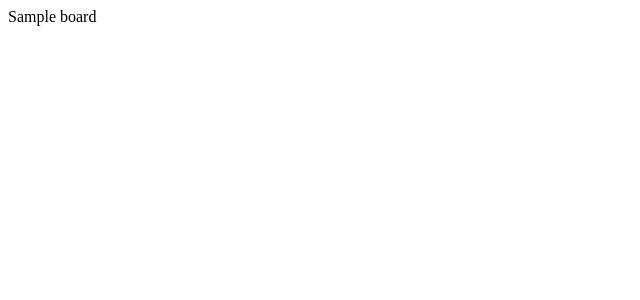
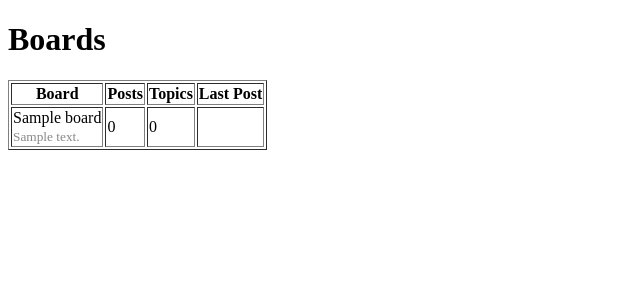
Before and after one commit to abyabrkal/django-discuss, a Django app: page / in a window 1280 px wide. Before the commit the part shown is almost empty. Shown: the top 300 px of the page, without its empty margins (0-640 px from the left). Run offline with Django 3.2, Linux system fonts and the light colour scheme; tables that the repository leaves empty hold one stand-in row (values such as "Sample post").

Commit message:
Templates Ui with tables updated. Settings updated with templates location

```diff
--- a/boards/views.py
+++ b/boards/views.py
@@ -1,13 +1,6 @@
-from django.http import HttpResponse
+from django.shortcuts import render
 from .models import Board
 
 def home(request):
     boards = Board.objects.all()
-    boards_names = list()
-
-    for board in boards:
-        boards_names.append(board.name)
-
-    response_html = '<br>'.join(boards_names)
-
-    return HttpResponse(response_html)
+    return render(request, 'home.html', {'boards': boards})
--- a/myproject/settings.py
+++ b/myproject/settings.py
@@ -11,6 +11,7 @@ https://docs.djangoproject.com/en/3.1/ref/settings/
 """
 
 from pathlib import Path
+import os
 
 # Build paths inside the project like this: BASE_DIR / 'subdir'.
 BASE_DIR = Path(__file__).resolve().parent.parent
@@ -56,7 +57,9 @@ ROOT_URLCONF = 'myproject.urls'
 TEMPLATES = [
     {
         'BACKEND': 'django.template.backends.django.DjangoTemplates',
-        'DIRS': [],
+        'DIRS': [
+            os.path.join(BASE_DIR, 'templates')
+        ],
         'APP_DIRS': True,
         'OPTIONS': {
             'context_processors': [
--- a/templates/home.html
+++ b/templates/home.html
@@ -11,9 +11,29 @@
 <body>
   <h1>Boards</h1>
 
-  {% for board in boards %}
-  {{ board.name }} <br>
-  {% endfor %}
+  <table border="1">
+    <thead>
+      <tr>
+        <th>Board</th>
+        <th>Posts</th>
+        <th>Topics</th>
+        <th>Last Post</th>
+      </tr>
+    </thead>
+    <tbody>
+      {% for board in boards %}
+      <tr>
+        <td>
+          {{ board.name }}<br>
+          <small style="color: #888">{{ board.description }}</small>
+        </td>
+        <td>0</td>
+        <td>0</td>
+        <td></td>
+      </tr>
+      {% endfor %}
+    </tbody>
+  </table>
 
 </body>
 
```
